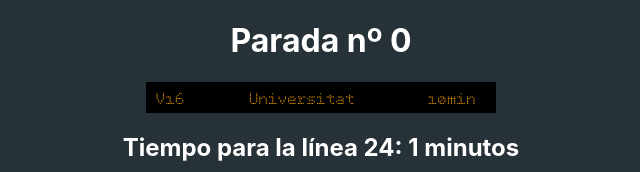
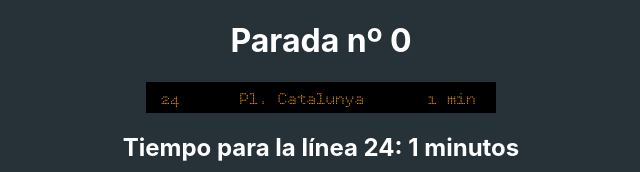
Before and after one commit to santi07a/ejercicio-parada-bus, a React (Create React App) app: page / in a window 1280 px wide. Shown: the top 172 px of the page, without its empty margins (319-959 px from the left). Built offline with nearby package versions, Linux system fonts and the light colour scheme.

Commit message:
funcionamiento base componente display

```diff
--- a/src/App.js
+++ b/src/App.js
@@ -12,11 +12,14 @@ function App() {
   const [paradaBuscada, setParadaBuscada] = useState(0);
   const { data } = paradaApi;
   const { ibus: [{ line, destination, routeId, "t-in-min": tiempoEnMinutos }] } = data;
+  const lineasParada = [];
+  console.log(data.ibus[0]);
+
   return (
     <div className="contenedor">
       <header className="cabecera">
         <Titular numeroParada={paradaBuscada} />
-        <Display />
+        <Display linea={data.ibus[0]} />
         <TiempoLinea /* (De esta manera, ùnicamente devuelve el número y tiempo del primer bus que aparece,
         no está vinculado al buscador de ninguna manera) */ numeroLinea={line} tiempoRestante={tiempoEnMinutos} />
       </header>
--- a/src/componentes/Display.js
+++ b/src/componentes/Display.js
@@ -1,13 +1,23 @@
+import PropTypes from "prop-types";
+import { lineaType } from "../types/lineaType";
+
 const Display = props => {
+  const { linea } = props;
+  const { line: numero, destination: destino, "text-ca": minutos } = linea;
   return (
     <div className="display">
       <div className="bus">
-        <span className="linea">V16</span>
-        <span className="destino">Universitat</span>
-        <span className="tiempo">10min</span>
+        <span className="linea">{numero}</span>
+        <span className="destino">{destino}</span>
+        <span className="tiempo">{minutos}</span>
       </div>
     </div>
   );
 };
 
+Display.propTypes = {
+  linea: PropTypes.shape(lineaType).isRequired
+};
+
+
 export default Display;
--- /dev/null
+++ b/src/types/lineaType.js
@@ -0,0 +1,11 @@
+
+import PropTypes from "prop-types";
+
+export const lineaType = {
+  routeId: PropTypes.string.isRequired,
+  line: PropTypes.string.isRequired,
+  "text-ca": PropTypes.string.isRequired,
+  "t-in-s": PropTypes.number.isRequired,
+  destination: PropTypes.string.isRequired,
+  "t-in-min": PropTypes.number.isRequired
+};
```
